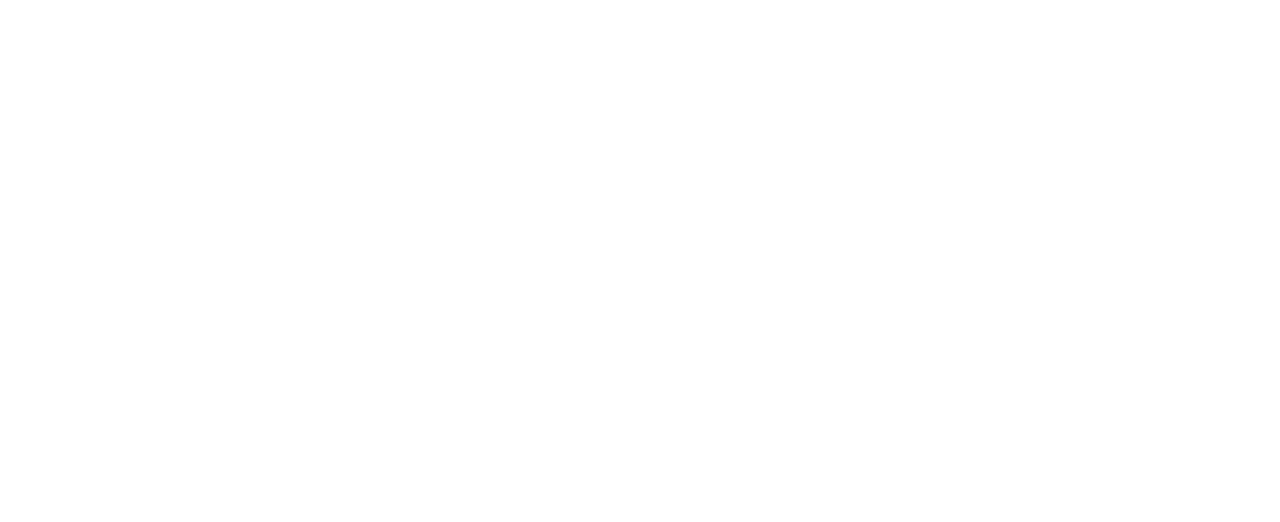
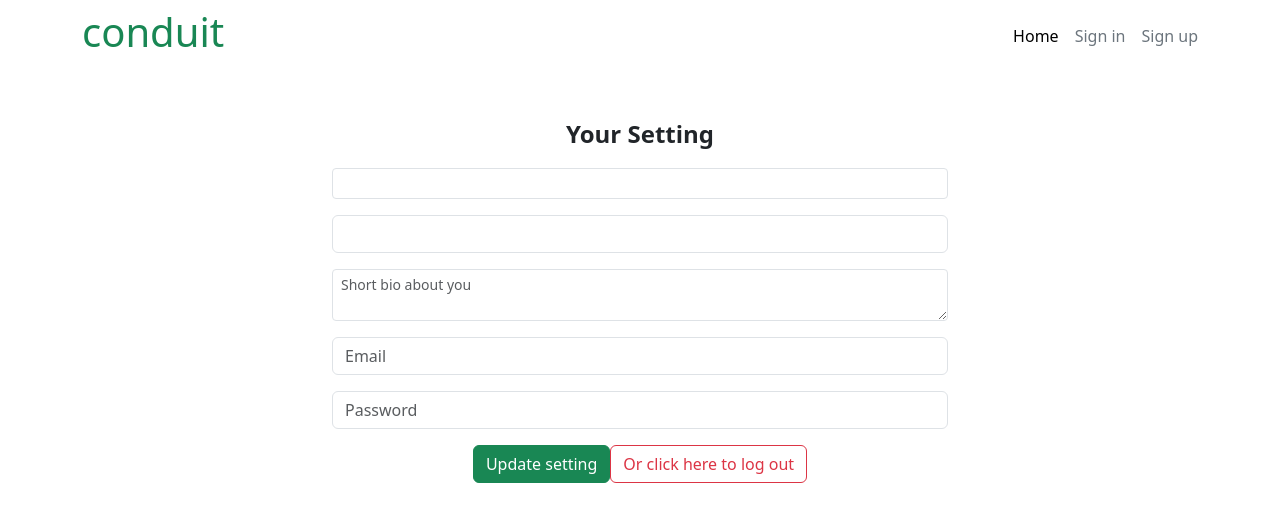
Before and after one commit to DucAnh0101/CPL_Team2, a React (Create React App) app: page /editProfile in a window 1280 px wide. Before the commit this address had no page. Shown: the top 522 px of the page. Built offline with nearby package versions, Linux system fonts and the light colour scheme; no server answers.

Commit message:
Sửa lại cấu trúc

```diff
--- a/src/App.js
+++ b/src/App.js
@@ -1,7 +1,10 @@
-import Home from './components/Home';
-import Login from './components/Login';
-import Register from './components/Register';
-import {BrowserRouter, Route, Routes} from 'react-router-dom'
+import Home from './components/Home/Home';
+import Login from './components/page/Login';
+import NewArticle from './components/page/newArticle';
+import Register from './components/page/Register';
+import UserProfile from './components/page/userProfile';
+import EditProfile from './components/page/editProfile';
+import {BrowserRouter, Route, Routes} from 'react-router-dom';
 
 function App() {
   return (
@@ -10,8 +13,9 @@
           <Route path='/' element={<Home/>}/>
           <Route path='/register' element={<Register/>}/>
           <Route path='/login' element={<Login/>}/>
-          <Route path='/' element={<Home/>}/>
-          <Route path='/' element={<Home/>}/>
+          <Route path='/newArticle' element={<NewArticle/>}/>
+          <Route path='/userProfile' element={<UserProfile/>}/>
+          <Route path='/editProfile' element={<EditProfile/>}/>
         </Routes>
     </BrowserRouter>
   );
--- a/src/components/Header.js
+++ b/src/components/Header/Header.js
@@ -1,14 +1,30 @@
-import { useState } from "react"
+import { useEffect, useState } from "react"
 import { Link } from "react-router-dom";
+import axios from 'axios';
 
 export default function Header() {
 
-    const [login, setLogin] = useState(0);
+    const token = localStorage.getItem('token');
+    const [user, setUser] = useState([]);
+
+    useEffect(() => {
+        axios.get("https://api.realworld.io/api/user", {
+            headers: {
+                Authorization: `Bearer ${token}`,
+            }
+        })
+            .then((res) => {
+                setUser(res.data.user);
+            })
+            .catch((err) => {
+                console.log(err);
+            });
+    }, []);
 
     return (
         <>
             {
-                login === 0 ? (
+                !token ? (
                     <div className="container-fluid p-2 bg-body">
                         <div className="container d-flex align-items-center justify-content-between">
                             <Link className="text-success h1 text-decoration-none" to='/'>
@@ -22,16 +38,16 @@
                         </div>
                     </div>
                 ) : (
-                    <div className="container-fluid p-2 bg-body">
+                    <div className="container-fluid p-2 bg-body headers">
                         <div className="container d-flex align-items-center justify-content-between">
                             <Link className="text-success h1 text-decoration-none" to='/'>
                                 conduit
                             </Link>
                             <div className="d-flex justify-content-evenly">
                                 <Link className="text-decoration-none text-black" to='/'>Home</Link>
-                                <Link className="text-decoration-none mx-3 text-secondary"><i class="fa-regular fa-pen-to-square"></i>New Article</Link>
-                                <Link className="text-decoration-none text-secondary"><i class="fa-solid fa-gear"></i>Setting</Link>
-                                <Link className="text-decoration-none mx-3 text-secondary"><i class="fa-regular fa-user"></i>User</Link>
+                                <Link className="text-decoration-none mx-3 text-secondary" to="/newArticle"><i className="fa-regular fa-pen-to-square"></i>New Article</Link>
+                                <Link className="text-decoration-none text-secondary" to="/editProfile"><i className="fa-solid fa-gear"></i>Setting</Link>
+                                <Link className="text-decoration-none mx-3 text-secondary" to="/userProfile"><img className="user-avt" alt="user-avt" src={user.image} style={{borderRadius: '15px', objectFit: 'cover', width: '30px'}}/> {user.username}</Link>
                             </div>
                         </div>
                     </div>
--- a/src/components/Login.js
+++ /dev/null
@@ -1,19 +0,0 @@
-import { Link } from "react-router-dom";
-import Header from "./Header";
-
-export default function Login() {
-    return (
-        <>
-            <Header />
-            <div className="container d-flex flex-column text-center align-item-center justify-content-center">
-                <form className="form-control">
-                    <h1>Sign in</h1>
-                    <Link className="text-success" to="/register">Need an account?</Link>
-                    <input type="text" placeholder="Email" className="p-2 mx-3 mt-3 rounded border" />
-                    <input type="password" placeholder="Password" className="p-2 m-3 rounded border" />
-                    <button className="btn btn-success">Sign up</button>
-                </form>
-            </div>
-        </>
-    )
-}
--- /dev/null
+++ b/src/components/page/Login.js
@@ -0,0 +1,39 @@
+import { Link, useNavigate } from "react-router-dom";
+import { useState } from "react";
+import axios from 'axios';
+import Header from "../Header/Header";
+
+export default function Login() {
+
+    const [email, setEmail] = useState('');
+    const [password, setPassword] = useState('');
+    const navigate = useNavigate();
+
+    const handelSignIn = () => {
+        axios.post('https://api.realworld.io/api/users/login', {
+            user: {
+                email: email,
+                password: password
+            }
+        })
+        .then((res) => {
+            localStorage.setItem('token', res.data.user.token);
+            navigate('/');
+        })
+    }
+
+    return (
+        <>
+        <Header/>
+            <div className="container d-flex flex-column text-center align-item-center justify-content-center w-50">
+                <h1>Sign in</h1>
+                <Link className="text-success" to="/register">Need an account?</Link>
+                <div className="container d-flex flex-column justify-content-center">
+                    <input type="text" placeholder="Email" className="p-2   mx-3 mt-3 rounded border" onChange={(e) => setEmail(e.target.value)}/>
+                    <input type="password" placeholder="Password" className="p-2 m-3 rounded border" onChange={(e) => setPassword(e.target.value)}/>
+                    <button className="btn btn-success mx-5" onClick={handelSignIn}>Sign in</button>
+                </div>
+            </div>
+        </>
+    )
+}
--- /dev/null
+++ b/src/components/page/Register.js
@@ -0,0 +1,59 @@
+import { Link, useNavigate } from "react-router-dom";
+import Header from "../Header/Header";
+import { useState } from "react";
+import axios from 'axios'
+
+export default function Register() {
+
+    const [email, setEmail] = useState('');
+    const [password, setPassword] = useState('');
+    const [userName, setUserName] = useState('');
+    const [error, setError] = useState('');
+    const navigate = useNavigate();
+
+
+
+    const handelSignup = () => {
+        axios.post('https://api.realworld.io/api/users', {
+            user: {
+                username: userName,
+                email: email,
+                password: password
+            }
+        })
+            .then((res) => {
+                console.log(res.data.user);
+                localStorage.setItem('token', res.data.user.token);
+                navigate('/');
+            })
+            .catch((err) => {
+                console.log(err.response.data.errors);
+                if (!email) {
+                    setError(`Email ${err.response.data.errors.email}`);
+                }else if (!userName) {
+                    setError(`Username ${err.response.data.errors.username}`);
+                }else if (!password) {
+                    setError(`Password ${err.response.data.errors.password}`);
+                }else{
+                    setError('');
+                }
+            })
+    }
+
+    return (
+        <>
+        <Header/>
+            <div className="container d-flex flex-column text-center align-item-center justify-content-center w-50">
+                <h1>Sign up</h1>
+                <Link className="text-success" to="/login">Have an account?</Link>
+                <div className="container d-flex flex-column justify-content-center">
+                    {error && <span className="text-danger">{error}</span>}
+                    <input type="text" placeholder="Username" className="p-2 m-3 rounded border" onChange={(e) => setUserName(e.target.value)} />
+                    <input type="text" placeholder="Email" className="p-2 mx-3 rounded border" onChange={(e) => setEmail(e.target.value)} />
+                    <input type="password" placeholder="Password" className="p-2 m-3 rounded border" onChange={(e) => setPassword(e.target.value)} />
+                    <button className="btn btn-success mx-5" onClick={handelSignup}>Sign up</button>
+                </div>
+            </div>
+        </>
+    )
+}
--- /dev/null
+++ b/src/components/page/editProfile.js
@@ -0,0 +1,92 @@
+import { useEffect, useState } from "react";
+import axios from "axios";
+import Header from "../Header/Header";
+import { useNavigate } from "react-router-dom";
+
+export default function EditProfile() {
+    const token = localStorage.getItem("token");
+    const [user, setUser] = useState([]);
+    const [image, setImage] = useState("");
+    const [userName, setName] = useState("");
+    const [email, setEmail] = useState("");
+    const [bio, setBio] = useState("");
+    const [password, setPassword] = useState("");
+    const navigate = useNavigate();
+
+    const updateUser = () => {
+        axios.put('https://api.realworld.io/api/user', {
+            user: {
+                email: email,
+                password: password,
+                username: userName,
+                bio: bio,
+                image: image
+            }
+        })
+        .then((res) => {
+            console.log(res.data.user);
+        })
+    };
+
+    const logOut = () => {
+        localStorage.removeItem("token");
+        navigate("/");
+    };
+
+    useEffect(() => {
+        axios
+            .get("https://api.realworld.io/api/user", {
+                headers: {
+                    Authorization: `Bearer ${token}`,
+                },
+            })
+            .then((res) => {
+                setUser(res.data.user);
+            })
+            .catch((err) => {
+                console.log(err);
+            });
+    }, []);
+
+    return (
+        <>
+            <Header />
+            <div className="container text-center w-50 mt-5">
+                <h1>Your Setting</h1>
+                <form className="form-group w-100 d-flex flex-column borer-bottom">
+                    <input
+                        className="form-control form-control-sm border my-3"
+                        onChange={(e) => setImage(e.target.value)}
+                        value={user.image}
+                    ></input>
+                    <input
+                        className="form-control border"
+                        value={user.username}
+                        onChange={(e) => setName(e.target.value)}
+                    ></input>
+                    <textarea
+                        className="form-control form-control-sm border my-3"
+                        placeholder="Short bio about you"
+                        onChange={(e) => setBio(e.target.value)}
+                    />
+                    <input
+                        className="form-control border"
+                        placeholder="Email"
+                        onChange={(e) => setEmail(e.target.value)}
+                    />
+                    <input
+                        className="form-control border my-3"
+                        placeholder="Password"
+                        onChange={(e) => setPassword(e.target.value)}
+                    />
+                </form>
+                <button className="btn btn-success" onClick={updateUser}>
+                    Update setting
+                </button>
+                <button className="btn btn-outline-danger" onClick={logOut}>
+                    Or click here to log out
+                </button>
+            </div>
+        </>
+    );
+}
--- /dev/null
+++ b/src/components/page/newArticle.js
@@ -0,0 +1,3 @@
+export default function newArticle () {
+
+}
--- /dev/null
+++ b/src/components/page/userProfile.js
@@ -0,0 +1,3 @@
+export default function userProfile () {
+
+}
```
Also changed, not shown: src/components/Home/Home.js (renamed from src/components/Home.js, +16 -15 lines), src/components/Register.js (deleted, +0 -18 lines), src/components/Home/Home.css (renamed from src/components/Home.css), 1 other file (tests, documents, lock files or other folders).
